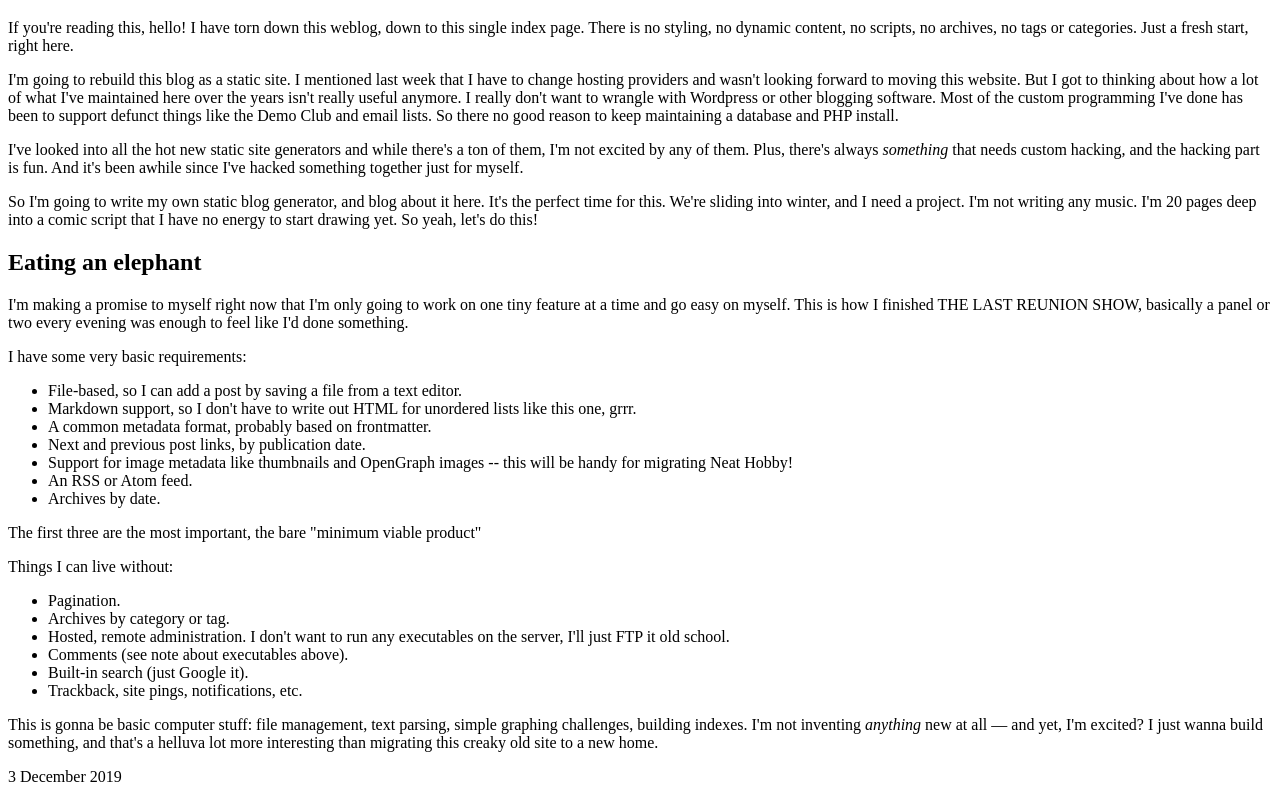
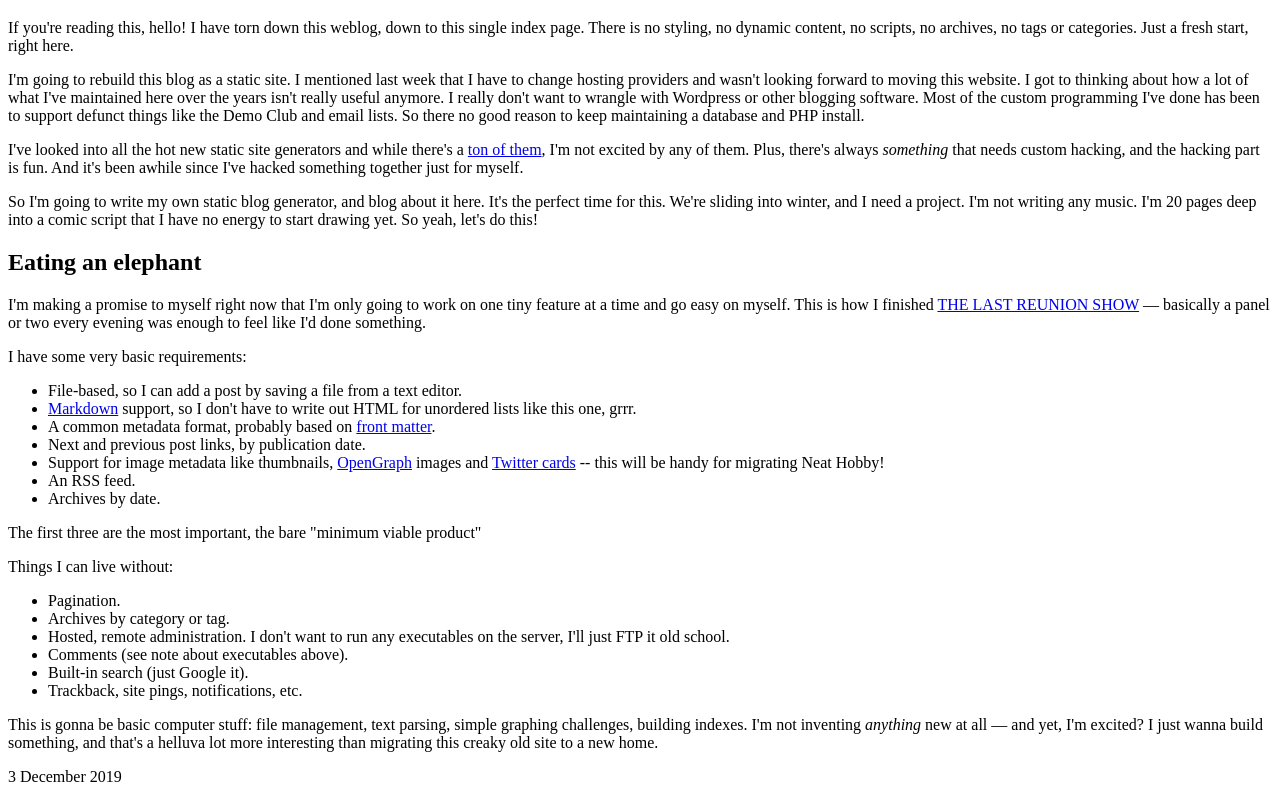
Before and after one commit to scottandrewlepera/smarf, a plain HTML site: page index.html in a window 1280 px wide. Shown: the part 87-881 px from the top of the page. Drawn offline with Linux system fonts and the light colour scheme.

Commit message:
blog edits

```diff
--- a/index.html
+++ b/index.html
@@ -22,7 +22,7 @@
 
     <p>I'm going to rebuild this blog as a static site. I mentioned last
         week that I have to change hosting providers and wasn't looking
-        forward to moving this website. But I got to thinking about how
+        forward to moving this website. I got to thinking about how
         a lot of what I've maintained here over the years isn't really
         useful anymore. I really don't want to wrangle with Wordpress or
         other blogging software. Most of the custom programming I've
@@ -31,7 +31,7 @@
         database and PHP install.</p>
 
     <p>I've looked into all the hot new static site generators and while
-        there's a ton of them, I'm not excited by any of them. Plus,
+        there's a <a href="https://www.staticgen.com/">ton of them</a>, I'm not excited by any of them. Plus,
         there's always <em>something</em> that needs custom hacking, and
         the hacking part is fun. And it's been awhile since I've hacked
         something together just for myself.</p>
@@ -46,7 +46,7 @@
 
     <p>I'm making a promise to myself right now that I'm only going to
         work on one tiny feature at a time and go easy on myself. This
-        is how I finished THE LAST REUNION SHOW, basically a panel or
+        is how I finished <a href="https://neathobby.com/special/the-last-reunion-show/">THE LAST REUNION SHOW</a> &mdash; basically a panel or
         two every evening was enough to feel like I'd done something.
     </p>
 
@@ -55,14 +55,14 @@
     <ul>
         <li>File-based, so I can add a post by saving a file from a text
             editor.</li>
-        <li>Markdown support, so I don't have to write out HTML for
+        <li><a href="https://www.markdownguide.org/basic-syntax">Markdown</a> support, so I don't have to write out HTML for
             unordered lists like this one, grrr.</li>
-        <li>A common metadata format, probably based on frontmatter.
+        <li>A common metadata format, probably based on <a href="https://gohugo.io/content-management/front-matter/">front matter</a>.
         </li>
         <li>Next and previous post links, by publication date.</li>
-        <li>Support for image metadata like thumbnails and OpenGraph
-            images -- this will be handy for migrating Neat Hobby!</li>
-        <li>An RSS or Atom feed.</li>
+        <li>Support for image metadata like thumbnails, <a href="https://ogp.me/">OpenGraph</a>
+            images and <a href="https://developer.twitter.com/en/docs/tweets/optimize-with-cards/overview/abouts-cards">Twitter cards</a> -- this will be handy for migrating Neat Hobby!</li>
+        <li>An RSS feed.</li>
         <li>Archives by date.</li>
     </ul>
 
```
